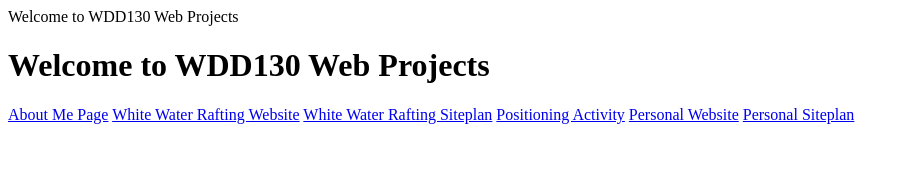
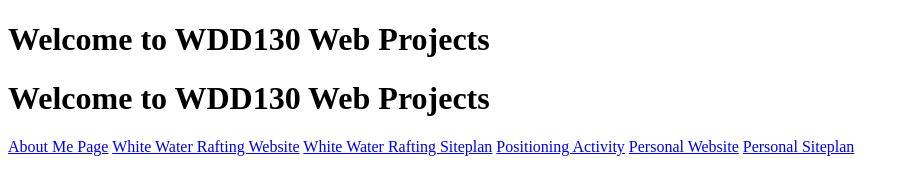
Before and after one commit to Dazull/wdd130, a plain HTML site: page index.html in a window 1280 px wide. Shown: the whole page, without its empty margins (0-910 px from the left). Drawn offline with Linux system fonts and the light colour scheme.

Commit message:
fixed index header typo

```diff
--- a/index.html
+++ b/index.html
@@ -3,7 +3,7 @@
 <head>
     <meta charset="UTF-8">
     <meta http-equiv="X-UA-Compatible" content="IE=edge">
-    <meta name="viewport" content="width=<h1>Welcome to WDD130 Web Projects</h1>
+    <h1>Welcome to WDD130 Web Projects</h1>
     <title>WDD130 Home Page</title>
 </head>
 <body>
```
